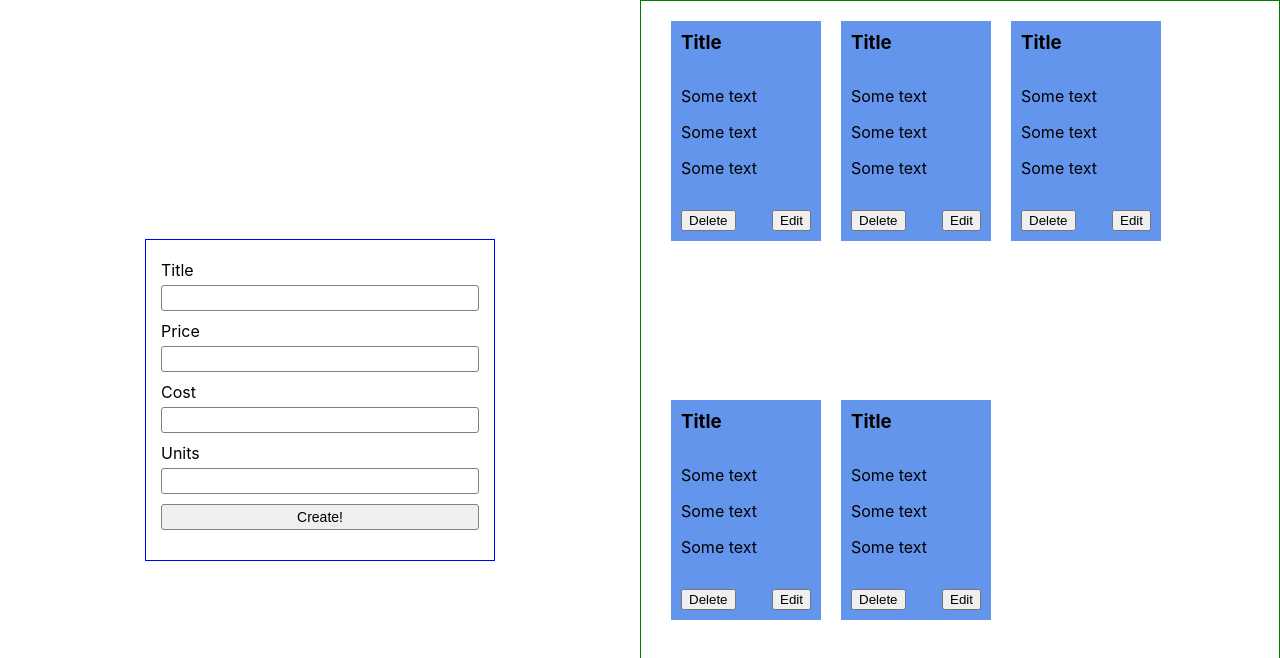
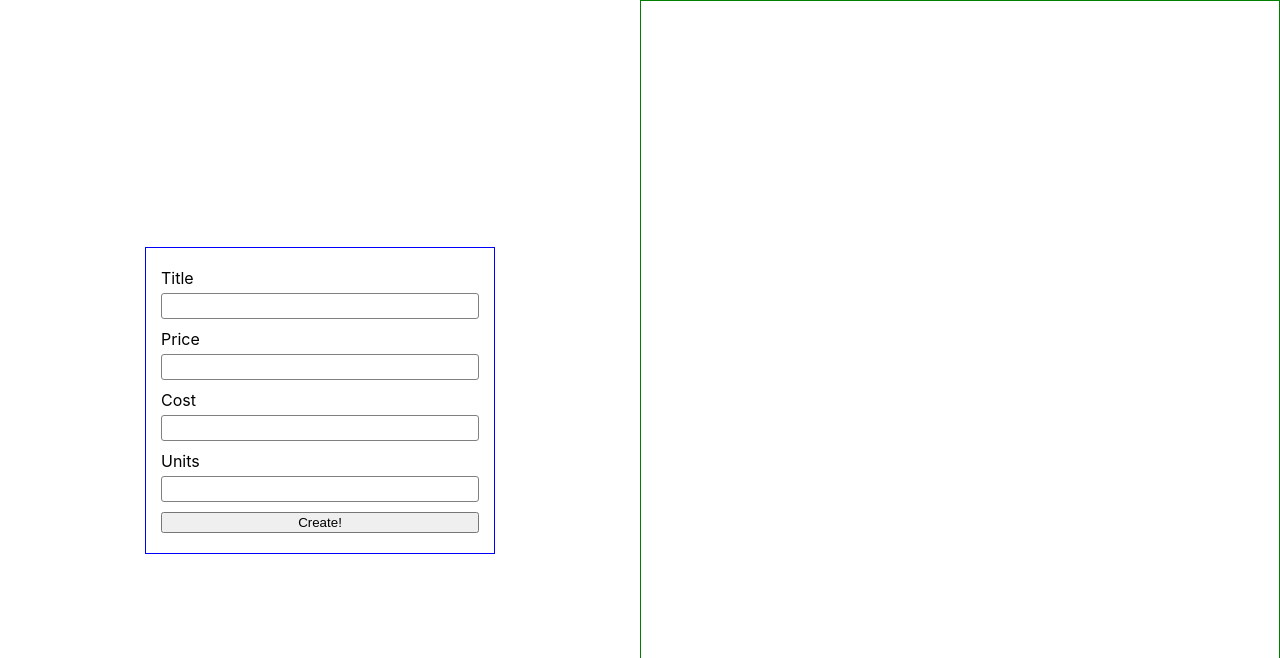
Before and after one commit to DanielAzocarDev/inventory-control, a React (Create React App) app: page / in a window 1280 px wide. Shown: the top 658 px of the page. Built offline with nearby package versions, Linux system fonts and the light colour scheme.

Commit message:
Basic logic, state & communication through

```diff
--- a/src/App.js
+++ b/src/App.js
@@ -1,16 +1,21 @@
-import React from "react";
+import React, { useState } from "react";
 import "./App.css";
 import AddItem from "./components/additem/AddItem";
-import Item from "./components/item/Item";
 import ItemList from "./components/itemlist/ItemList";
 
 function App() {
+  const [items, setItems] = useState([]);
+
+  const addItem = (i) => {
+    setItems([...items, i]);
+    console.log(items);
+  };
   return (
     <div className="container">
       <div className="form-container">
-        <AddItem />
+        <AddItem addItem={addItem} />
       </div>
-      <ItemList />
+      <ItemList items={items} />
     </div>
   );
 }
--- a/src/components/additem/AddItem.jsx
+++ b/src/components/additem/AddItem.jsx
@@ -1,18 +1,72 @@
-import React from "react";
+import React, { useState } from "react";
 import "./AddItem.scss";
 
-const AddItem = () => {
+const AddItem = ({ addItem }) => {
+  // Tener cuidado no confundir [] con {}, los que se usan son []
+  const [item, setItem] = useState({
+    title: "",
+    price: "",
+    cost: "",
+    units: "",
+  });
+
+  // Funcion para manejas cambios en los inputs y guardarlos en el state(item)
+  const handlerChange = (e) => {
+    // Asigna el value de los input en el state. viene dentro de hook useState
+    setItem({
+      // Hacemos un spread para que al obtener el value y id de cada input pasemos al siguiente
+      ...item,
+      // Es para iterar y crear los keys y values del objeto en relacion al id y values de los inputs
+      [e.target.id]: e.target.value,
+    });
+  };
+
+  // maneja el submit del form
+  const handlerSubmit = (e) => {
+    // Evita el behavior default de form al hacer submit
+    e.preventDefault();
+
+    addItem(item);
+
+    setItem({
+      title: "",
+      price: "",
+      cost: "",
+      units: "",
+    });
+  };
+
   return (
-    <form className="form">
+    <form className="form" onSubmit={handlerSubmit}>
       <label htmlFor="title">Title</label>
-      <input type="text" id="title" />
+      <input
+        type="text"
+        id="title"
+        onChange={handlerChange}
+        value={item.title}
+      />
       <label htmlFor="price">Price</label>
-      <input type="number" id="price" />
+      <input
+        type="number"
+        id="price"
+        onChange={handlerChange}
+        value={item.price}
+      />
       <label htmlFor="cost">Cost</label>
-      <input type="number" id="cost" />
+      <input
+        type="number"
+        id="cost"
+        onChange={handlerChange}
+        value={item.cost}
+      />
       <label htmlFor="units">Units</label>
-      <input type="number" id="units" />
-      <input type="button" value="Create!" />
+      <input
+        type="number"
+        id="units"
+        onChange={handlerChange}
+        value={item.units}
+      />
+      <button>Create!</button>
     </form>
   );
 };
--- a/src/components/item/Item.jsx
+++ b/src/components/item/Item.jsx
@@ -1,14 +1,14 @@
 import React from "react";
 import "./Item.scss";
 
-const Item = () => {
+const Item = ({ item }) => {
   return (
     <div className="item">
-      <h3>Title</h3>
+      <h3>{item.title}</h3>
       <div>
-        <p>Some text</p>
-        <p>Some text</p>
-        <p>Some text</p>
+        <p>{item.price}</p>
+        <p>{item.cost}</p>
+        <p>{item.units}</p>
       </div>
       <div className="item-btns">
         <button>Delete</button>
--- a/src/components/itemlist/ItemList.jsx
+++ b/src/components/itemlist/ItemList.jsx
@@ -2,14 +2,12 @@ import React from "react";
 import Item from "../item/Item";
 import "./ItemList.scss";
 
-const ItemList = () => {
+const ItemList = ({ items }) => {
   return (
     <div className="item-list">
-      <Item />
-      <Item />
-      <Item />
-      <Item />
-      <Item />
+      {items.map((item) => {
+        return <Item item={item} key={item.index} />;
+      })}
     </div>
   );
 };
```
